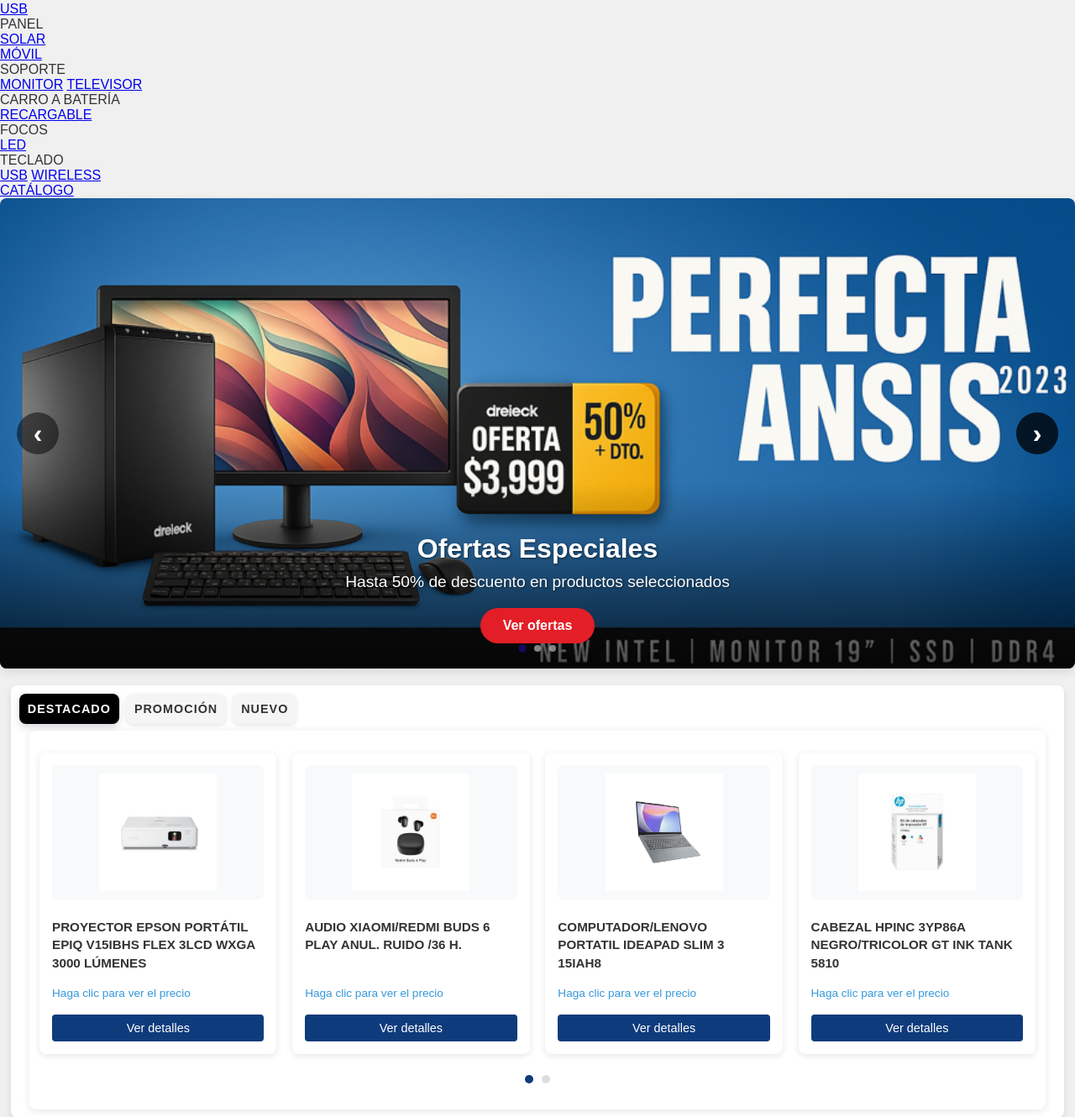
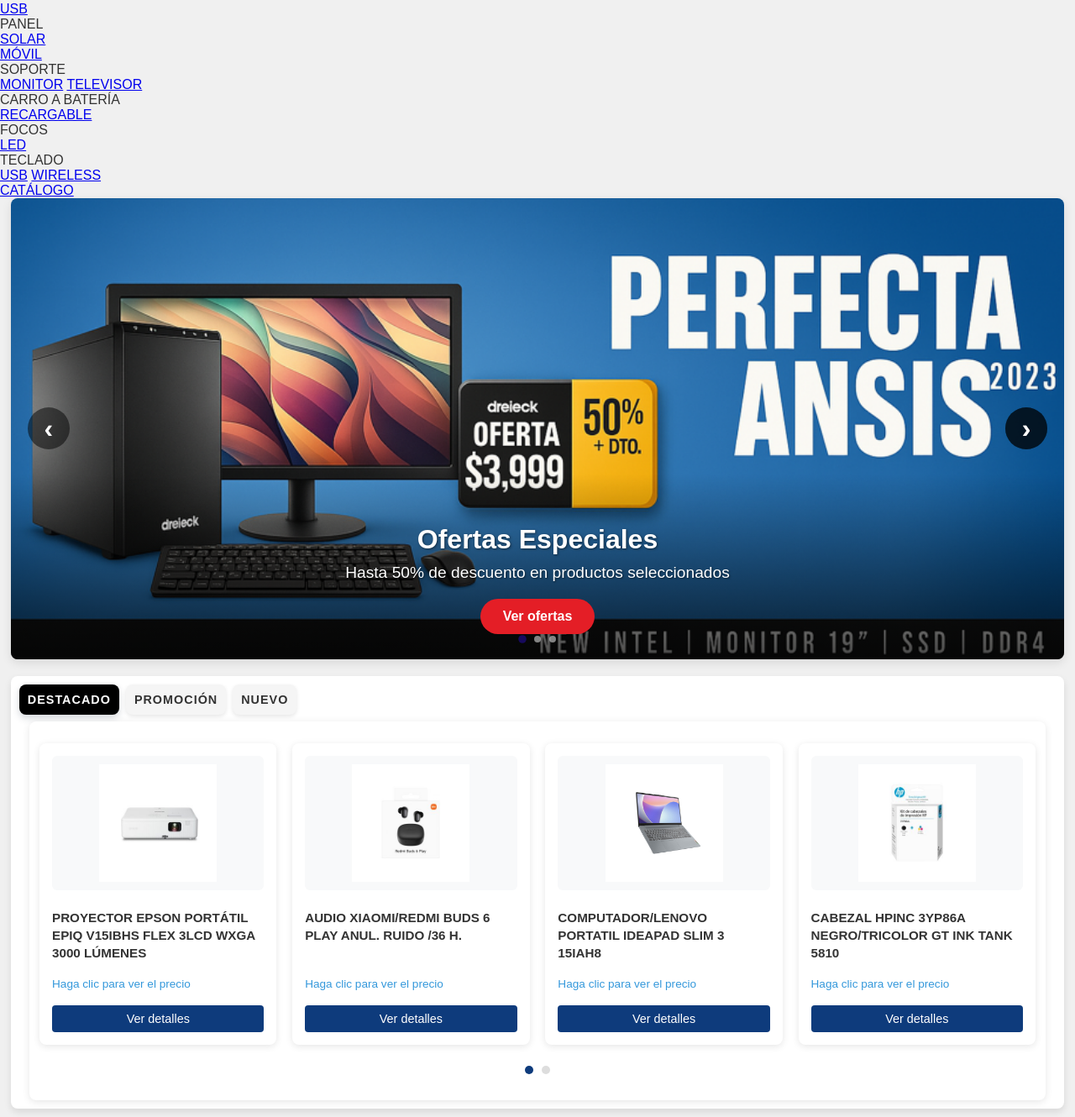
Before and after one commit to Jaco1908/ProyectoWeb, a PHP site: page / in a window 1280 px wide. Shown: the part 1007-2337 px from the top of the page at 84% size. Run offline with PHP 8.4, Linux system fonts and the light colour scheme; some web fonts are replaced.

Commit message:
Promocion

```diff
--- a/Proyecto/CSS/styles.css
+++ b/Proyecto/CSS/styles.css
@@ -27,7 +27,7 @@ main h2 {
 /* ============================= */
 
 .promo-carousel-container {
-    max-width: 100%;
+    max-width: 98%;
     margin: 0 auto;
     position: relative;
     overflow: hidden;
--- a/Proyecto/index.html
+++ b/Proyecto/index.html
@@ -180,6 +180,8 @@
 
         <a href="Catalogo/catalogo.html" class="catalogo">CATÁLOGO</a>
     </nav>
+    <br>
+
     <main>
         <!-- Carrusel de Promociones Mejorado -->
         <div class="promo-carousel-container">
```
